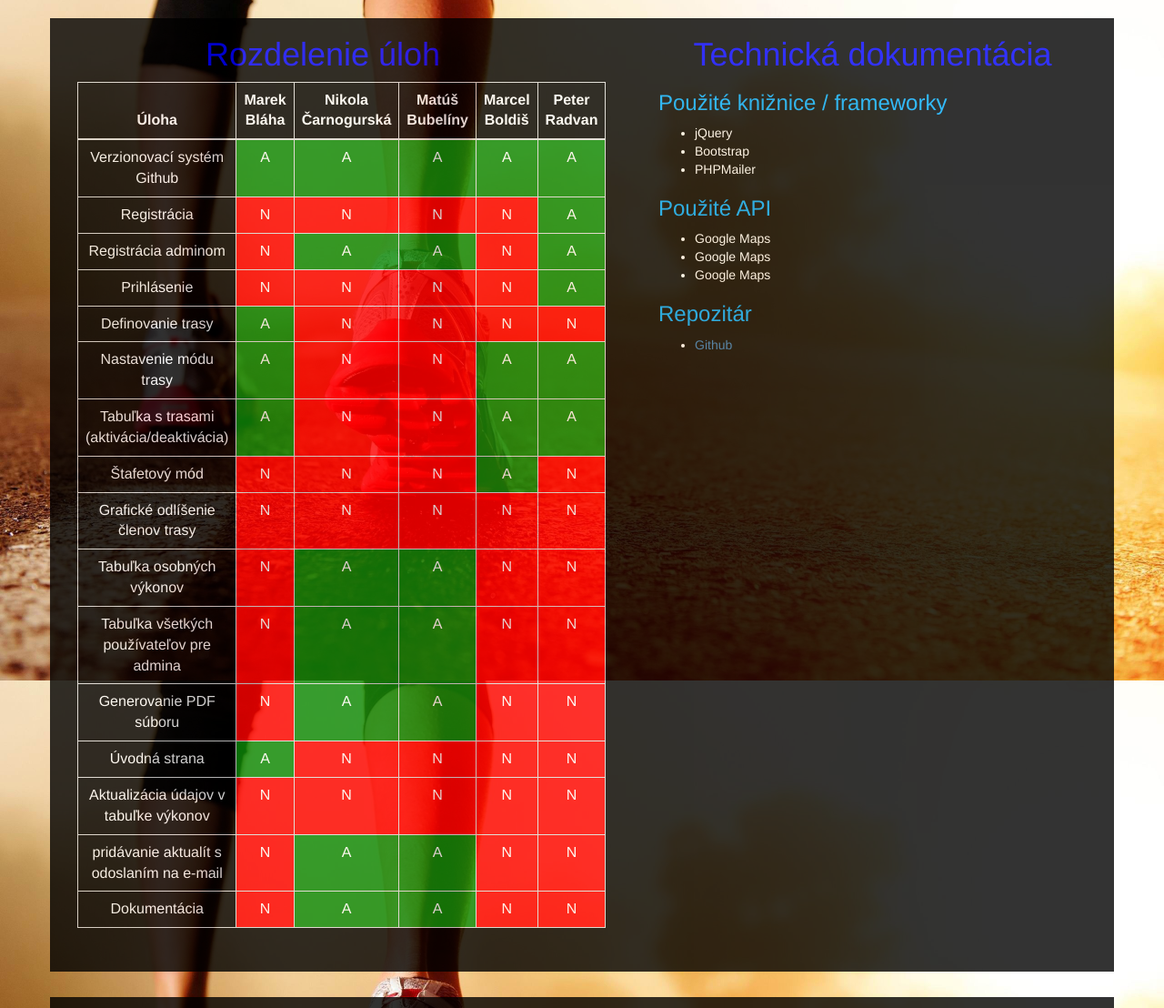
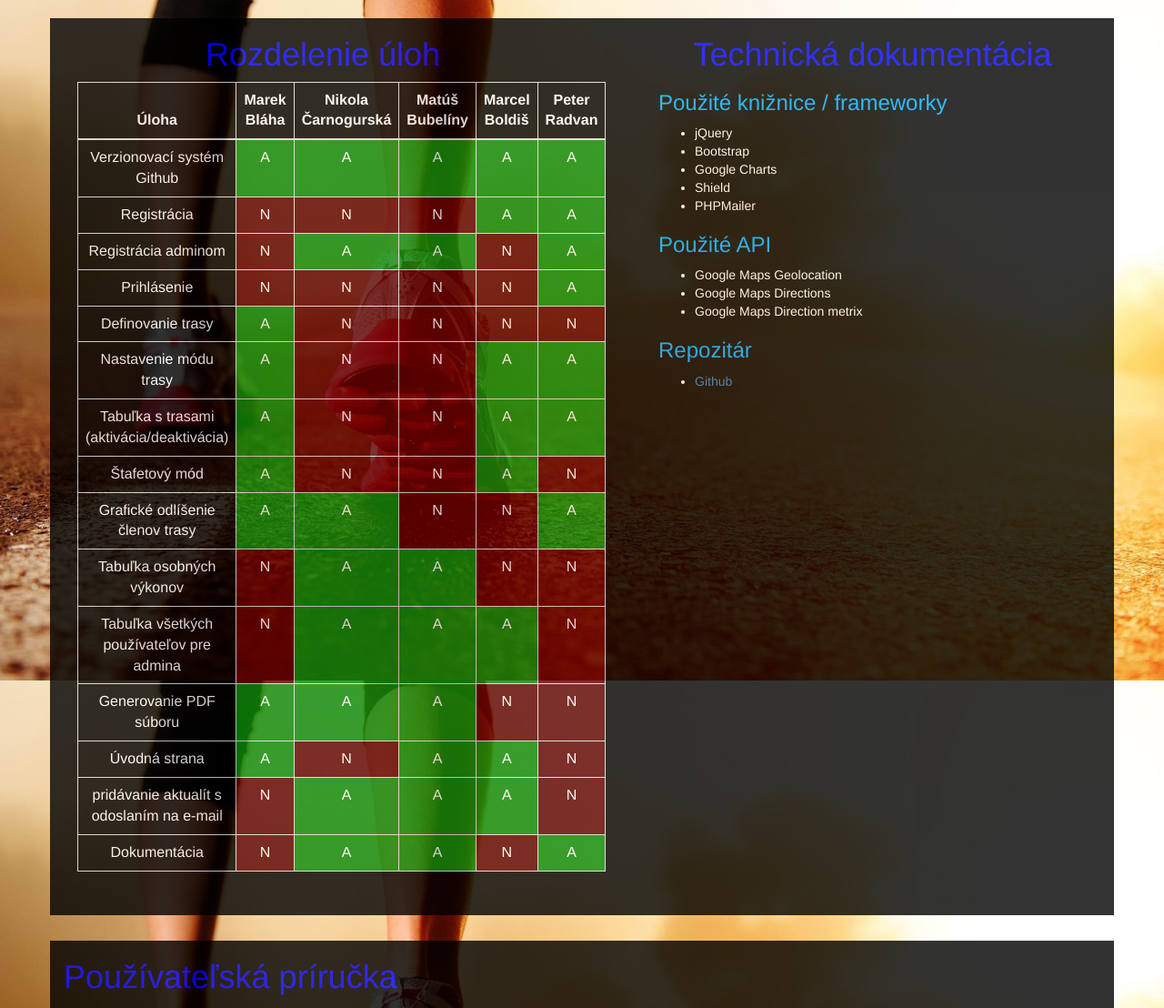
Before and after one commit to xradvan/webtech2-final, a PHP site: page /dokumentacia.php in a window 1280 px wide. Shown: the part 52-1160 px from the top of the page at 91% size. Run offline with PHP 8.4, Linux system fonts and the light colour scheme; some libraries are stand-ins or nearby versions.

Commit message:
final commit

```diff
--- a/cestyAdmin.php
+++ b/cestyAdmin.php
@@ -99,7 +99,7 @@ require_once "security/over_uzivatela.php";
     }
 </script>
 
-<h1 class="adminMode">Administratorský mód</h1>
+<h1 class="adminMode">Administrátorský mód</h1>
 
 
 <div class="row">
--- a/css/dokumentacia.css
+++ b/css/dokumentacia.css
@@ -21,7 +21,7 @@ h3,h4{
     background-color: #088A08;
 }
 .no{
-    background-color: red;
+    background-color: rgba(230,0,0,0.4);
 }
 
 #googleMap{
--- a/dokumentacia.php
+++ b/dokumentacia.php
@@ -56,7 +56,7 @@
             <td scope="col" class="no">N</td>
             <td scope="col" class="no">N</td>
             <td scope="col" class="no">N</td>
-            <td scope="col" class="no">N</td>
+            <td scope="col" class="yes">A</td>
             <td scope="col" class="yes">A</td>
             </tr>
             <tr>
@@ -101,7 +101,7 @@
             </tr>
             <tr>
             <td scope="col">Štafetový mód</td>
-            <td scope="col" class="no">N</td>
+            <td scope="col" class="yes">A</td>
             <td scope="col" class="no">N</td>
             <td scope="col" class="no">N</td>
             <td scope="col" class="yes">A</td>
@@ -109,11 +109,11 @@
             </tr>
             <tr>
             <td scope="col">Grafické odlíšenie členov trasy</td>
+            <td scope="col" class="yes">A</td>
+            <td scope="col" class="yes">A</td>
             <td scope="col" class="no">N</td>
             <td scope="col" class="no">N</td>
-            <td scope="col" class="no">N</td>
-            <td scope="col" class="no">N</td>
-            <td scope="col" class="no">N</td>
+            <td scope="col" class="yes">A</td>
             </tr>
             <tr>
             <td scope="col">Tabuľka osobných výkonov</td>
@@ -128,12 +128,12 @@
             <td scope="col" class="no">N</td>
             <td scope="col" class="yes">A</td>
             <td scope="col" class="yes">A</td>
-            <td scope="col" class="no">N</td>
+            <td scope="col" class="yes">A</td>
             <td scope="col" class="no">N</td>
             </tr>
             <tr>
             <td scope="col">Generovanie PDF súboru</td>
-            <td scope="col" class="no">N</td>
+            <td scope="col" class="yes">A</td>
             <td scope="col" class="yes">A</td>
             <td scope="col" class="yes">A</td>
             <td scope="col" class="no">N</td>
@@ -143,16 +143,8 @@
             <td scope="col">Úvodná strana</td>
             <td scope="col" class="yes">A</td>
             <td scope="col" class="no">N</td>
-            <td scope="col" class="no">N</td>
-            <td scope="col" class="no">N</td>
-            <td scope="col" class="no">N</td>
-            </tr>
-            <tr>
-            <td scope="col">Aktualizácia údajov v tabuľke výkonov</td>
-            <td scope="col" class="no">N</td>
-            <td scope="col" class="no">N</td>
-            <td scope="col" class="no">N</td>
-            <td scope="col" class="no">N</td>
+            <td scope="col" class="yes">A</td>
+            <td scope="col" class="yes">A</td>
             <td scope="col" class="no">N</td>
             </tr>
             <tr>
@@ -160,7 +152,7 @@
             <td scope="col" class="no">N</td>
             <td scope="col" class="yes">A</td>
             <td scope="col" class="yes">A</td>
-            <td scope="col" class="no">N</td>
+            <td scope="col" class="yes">A</td>
             <td scope="col" class="no">N</td>
             </tr>
             <tr>
@@ -169,7 +161,7 @@
             <td scope="col" class="yes">A</td>
             <td scope="col" class="yes">A</td>
             <td scope="col" class="no">N</td>
-            <td scope="col" class="no">N</td>
+            <td scope="col" class="yes">A</td>
             </tr>
             </tbody>
             </table>
@@ -180,13 +172,15 @@
             <ul>
                 <li>jQuery</li>
                 <li>Bootstrap</li>
+                <li>Google Charts</li>
+                <li>Shield</li>
                 <li>PHPMailer</li>
             </ul>
             <h3>Použité API</h3>
             <ul>
-                <li>Google Maps</li>
-                <li>Google Maps</li>
-                <li>Google Maps</li>
+                <li>Google Maps Geolocation</li>
+                <li>Google Maps Directions</li>
+                <li>Google Maps Direction metrix</li>
             </ul>
             <h3>Repozitár</h3>
             <ul>
--- a/prebehnuteKm.php
+++ b/prebehnuteKm.php
@@ -9,7 +9,7 @@ require ('config.php');
 //echo "<br>".$_POST['hodnotenie'];
 //echo "<br>".$_POST['note'];
 
-$date = "";
+$date = date("Y-m-d");
 $treningStart = "";
 $treningEnd = "";
 $lat = 0;
```
Also changed, not shown: getUluru.php (+6 -4 lines), osobneVykony.php (+24 -6 lines), ulozenieCSV.php (+13 -12 lines), updateStavTrasy.php (+8 -5 lines).
